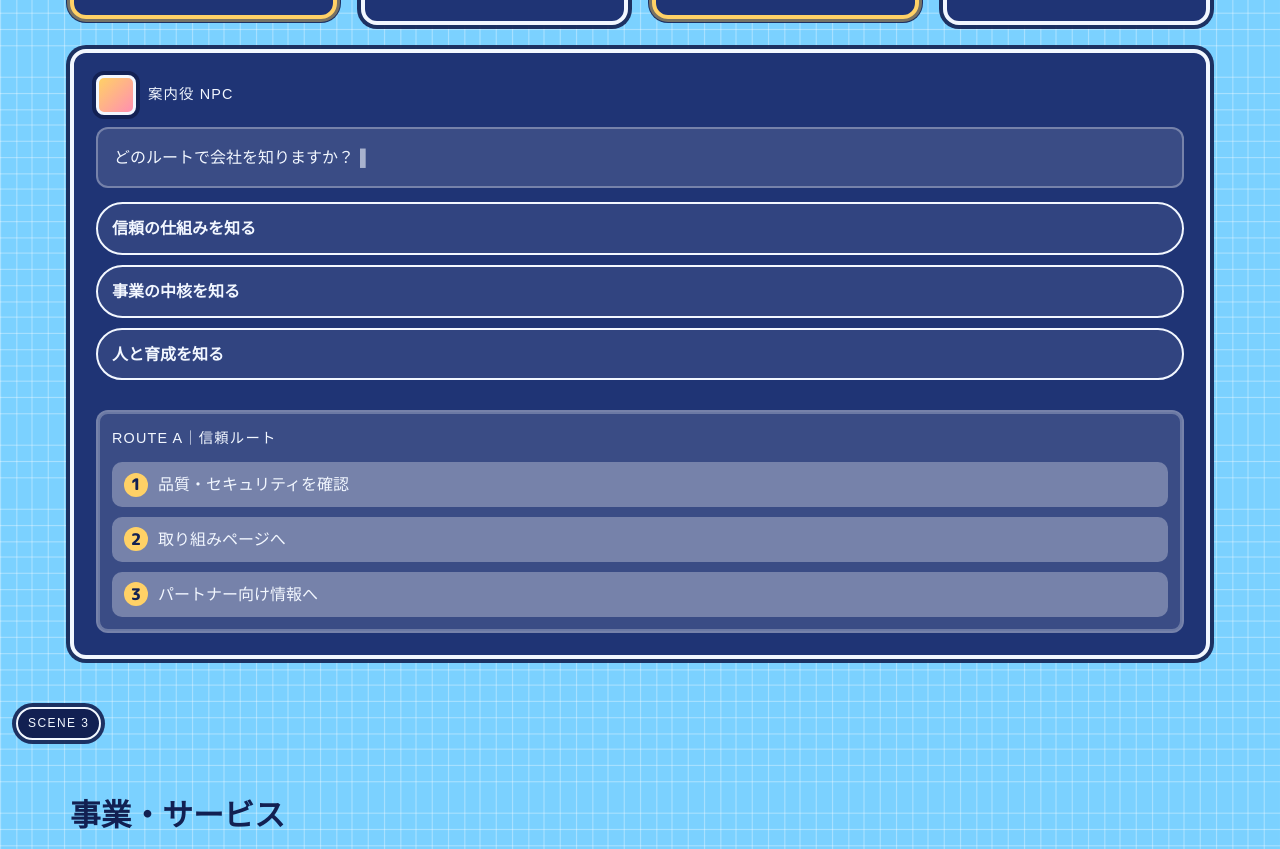
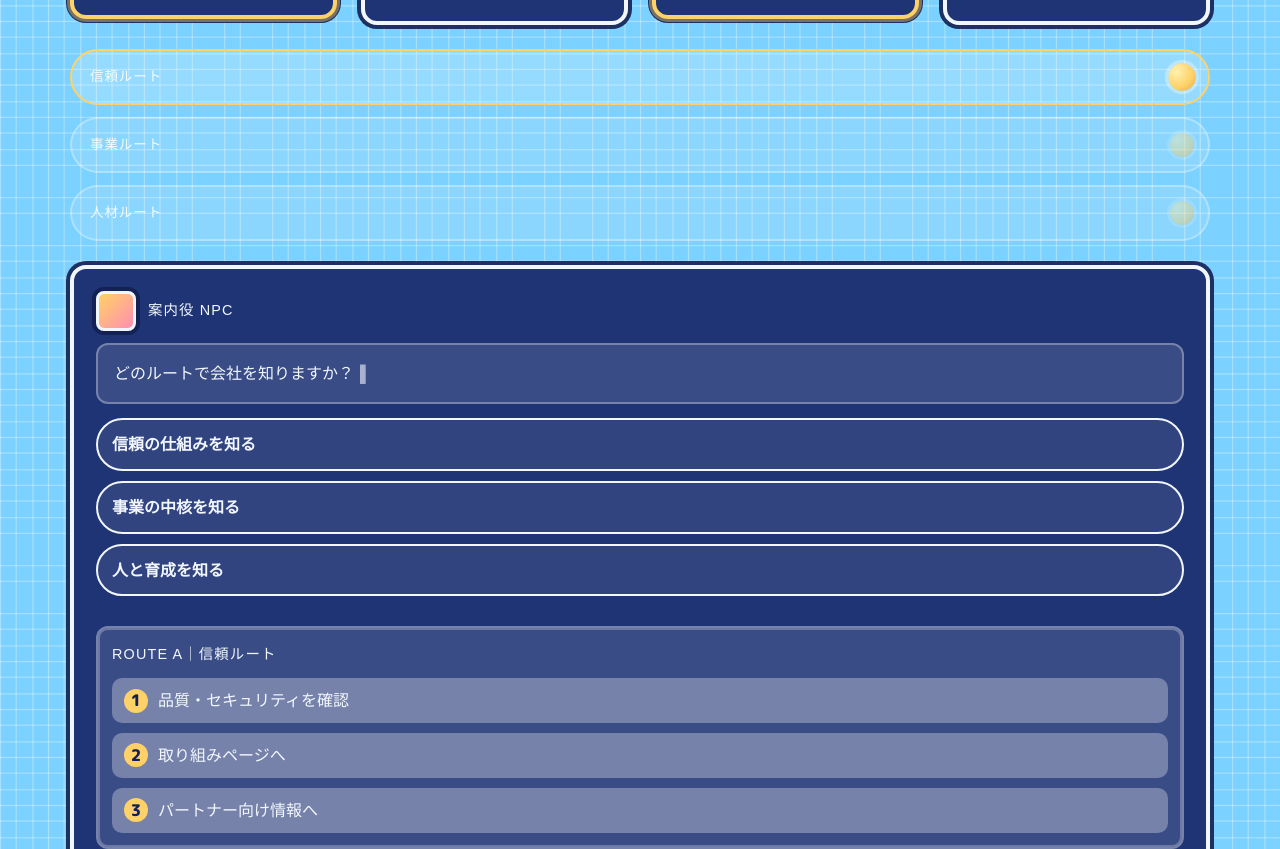
Before and after one commit to kawakakuhiroki/kyousyokuin-info-site-quest, a plain HTML site: page index.html in a window 1280 px wide. Shown: the part 1431-2280 px from the top of the page. Drawn offline with Linux system fonts and the light colour scheme; a web font is replaced by a local one.

Commit message:
Add animated route lanes

```diff
--- a/assets/css/style.css
+++ b/assets/css/style.css
@@ -446,6 +446,70 @@ img {
   padding: 22px;
   border: 4px solid var(--ui-light);
   box-shadow: var(--pixel-shadow);
+}
+
+.map-lanes {
+  margin-top: 24px;
+  display: grid;
+  gap: 12px;
+}
+
+.map-lane {
+  position: relative;
+  height: 56px;
+  border-radius: 999px;
+  background: rgba(255, 255, 255, 0.12);
+  border: 2px solid rgba(255, 255, 255, 0.3);
+  overflow: hidden;
+}
+
+.map-lane::before {
+  content: "";
+  position: absolute;
+  inset: 0;
+  background: linear-gradient(90deg, transparent, rgba(255, 255, 255, 0.25), transparent);
+  opacity: 0;
+  transform: translateX(-100%);
+  transition: opacity 0.3s ease;
+}
+
+.map-lane .lane-label {
+  position: absolute;
+  left: 18px;
+  top: 50%;
+  transform: translateY(-50%);
+  font-family: "DotGothic16", sans-serif;
+  font-size: 0.85rem;
+  letter-spacing: 0.06em;
+  color: rgba(255, 255, 255, 0.9);
+}
+
+.map-lane .lane-orb {
+  position: absolute;
+  right: 14px;
+  top: 50%;
+  width: 24px;
+  height: 24px;
+  border-radius: 50%;
+  transform: translateY(-50%);
+  background: radial-gradient(circle at 30% 30%, #fff2b0, #ffd166 60%, #e2a64f 100%);
+  box-shadow: 0 0 0 3px rgba(255, 255, 255, 0.35);
+  opacity: 0.4;
+}
+
+.map-lane.is-active {
+  border-color: var(--ui-accent);
+  background: rgba(255, 255, 255, 0.2);
+}
+
+.map-lane.is-active::before {
+  opacity: 1;
+  animation: laneGlow 2.6s ease-in-out infinite;
+}
+
+.map-lane.is-active .lane-orb {
+  opacity: 1;
+  animation: orbPulse 2.2s ease-in-out infinite;
 }
 
 .hero-visual {
@@ -944,6 +1008,25 @@ textarea {
   }
 }
 
+@keyframes laneGlow {
+  0% {
+    transform: translateX(-100%);
+  }
+  100% {
+    transform: translateX(120%);
+  }
+}
+
+@keyframes orbPulse {
+  0%,
+  100% {
+    transform: translateY(-50%) scale(1);
+  }
+  50% {
+    transform: translateY(-50%) scale(1.25);
+  }
+}
+
 @keyframes blink {
   0%,
   100% {
--- a/assets/js/main.js
+++ b/assets/js/main.js
@@ -5,6 +5,7 @@ document.addEventListener("DOMContentLoaded", () => {
   const routePanels = document.querySelectorAll(".route-panel");
   const routeCards = document.querySelectorAll(".route-card");
   const routeSteps = document.querySelectorAll(".route-step");
+  const routeLanes = document.querySelectorAll("[data-route-lane]");
   const soundChip = document.querySelector("[data-sound-chip]");
   const soundMap = {
     "route-1": "守護のテーマ",
@@ -24,6 +25,9 @@ document.addEventListener("DOMContentLoaded", () => {
     routeSteps.forEach((step) => {
       step.classList.toggle("is-active", step.dataset.route === route);
     });
+    routeLanes.forEach((lane) => {
+      lane.classList.toggle("is-active", lane.dataset.routeLane === route);
+    });
     if (soundChip) {
       soundChip.textContent = `♪ BGM: ${soundMap[route] || "旅立ちのテーマ"}`;
     }
--- a/index.html
+++ b/index.html
@@ -116,6 +116,20 @@
             <p>採用情報と育成方針を通じて、働く環境や成長の道を紹介します。</p>
             <a class="button outline" href="careers/index.html">仕事と人へ</a>
           </article>
+        </div>
+        <div class="map-lanes">
+          <div class="map-lane" data-route-lane="route-1">
+            <span class="lane-label">信頼ルート</span>
+            <span class="lane-orb" aria-hidden="true"></span>
+          </div>
+          <div class="map-lane" data-route-lane="route-2">
+            <span class="lane-label">事業ルート</span>
+            <span class="lane-orb" aria-hidden="true"></span>
+          </div>
+          <div class="map-lane" data-route-lane="route-3">
+            <span class="lane-label">人材ルート</span>
+            <span class="lane-orb" aria-hidden="true"></span>
+          </div>
         </div>
         <div class="dialog-box" style="margin-top:24px;">
           <div class="npc">
```
